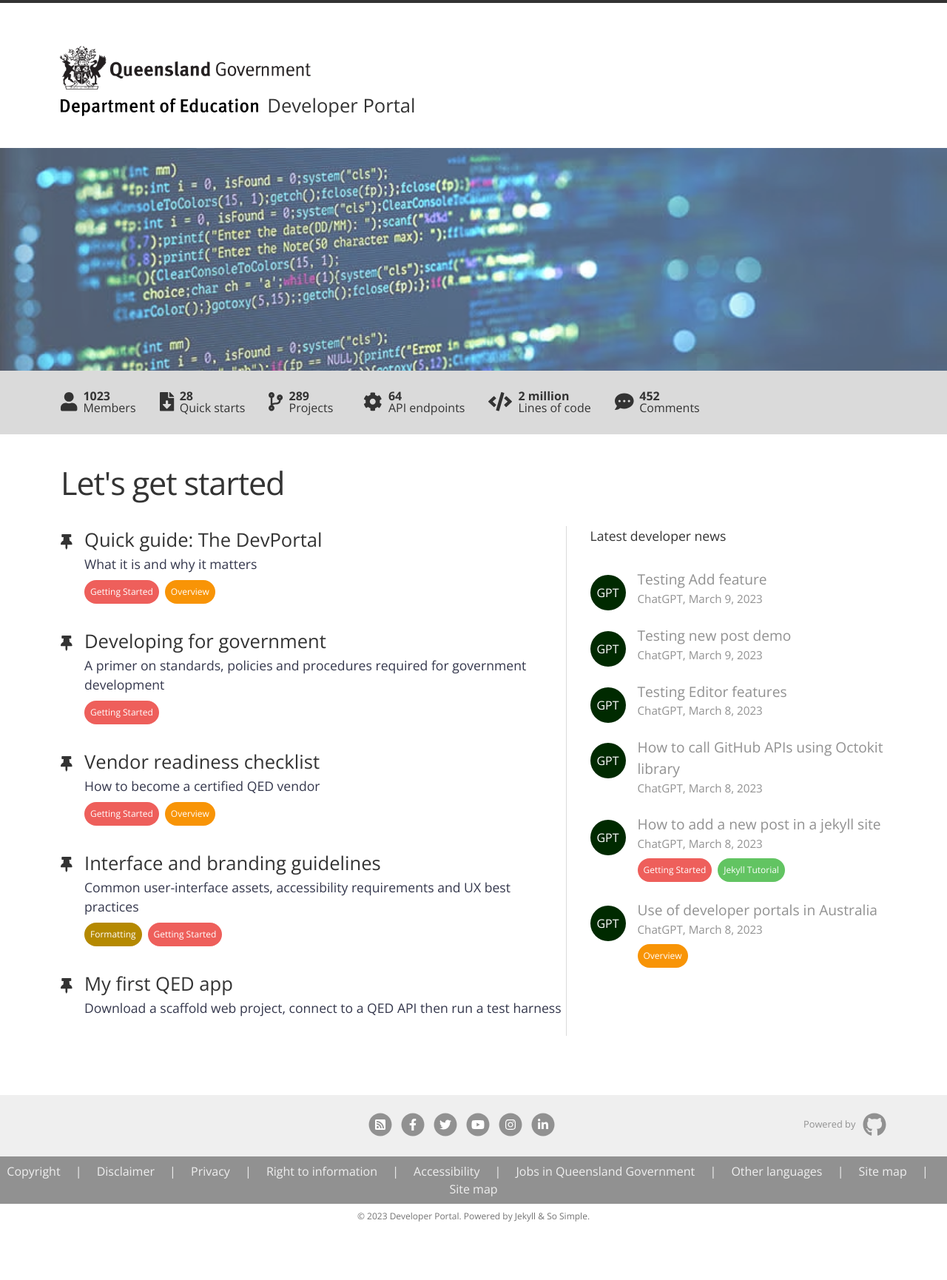
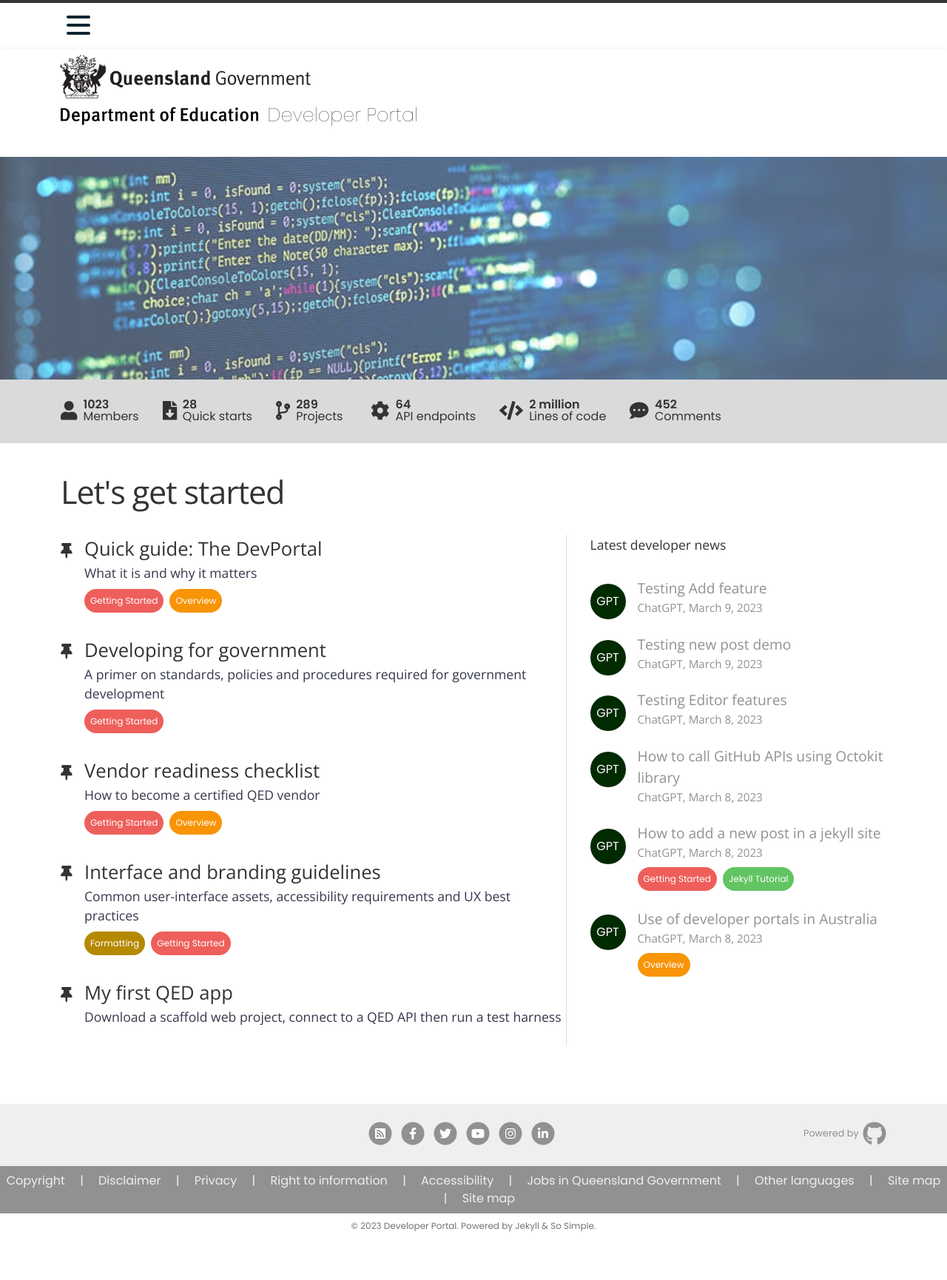
Before and after one commit to QED-DeveloperPortal/qed-developer-portal, a Jekyll site: the page built from index.md, in a window 1280 px wide. Shown: the whole page at 74% size. Built offline with Jekyll 4.4.1, drawn with Linux system fonts in a browser that asks for light colours; some web fonts are replaced; comment, search, counter and statistics services are not loaded.

Commit message:
Nav menu option #2!

```diff
--- a/_includes/navigation.html
+++ b/_includes/navigation.html
@@ -1,5 +1,5 @@
 {% if site.data.navigation %}
-  <div class="navigation-wrapper">
+  <!-- <div class="navigation-wrapper">
     <a href="#menu-toggle" id="menu-toggle">{{ site.data.text[site.locale].menu_label | default: 'Menu' }}</a>
     <nav id="primary-nav" class="site-nav animated drop">
       <ul>
@@ -13,5 +13,30 @@
         {%- endfor -%}
       </ul>
     </nav>
-  </div><!-- /.navigation-wrapper -->
+  </div>/.navigation-wrapper -->
+  <nav>
+    <div class="navbar" style="margin-bottom: 8px;">
+      <div class="container nav-container">
+          <input class="checkbox" type="checkbox" name="" id="" />
+          <div class="hamburger-lines">
+            <span class="line line1"></span>
+            <span class="line line2"></span>
+            <span class="line line3"></span>
+          </div>
+        <!-- <div class="logo">
+          <h1>Navbar</h1>
+        </div> -->
+        <div class="menu-items">
+          {%- for link in site.data.navigation -%}
+            {%- if link.url contains '://' -%}
+              {%- assign url = link.url -%}
+            {%- else -%}
+              {%- assign url = link.url | relative_url -%}
+            {%- endif -%}
+            <li><a href="{{ url }}">{{ link.title }}</a></li>
+          {%- endfor -%}
+        </div>
+      </div>
+    </div>
+  </nav>
 {% endif %}
--- a/_sass/so-simple/_navigation.scss
+++ b/_sass/so-simple/_navigation.scss
@@ -0,0 +1,152 @@
+@import url("https://fonts.googleapis.com/css2?family=Poppins:ital,wght@0,100;0,200;0,300;0,400;0,500;0,600;0,700;0,800;0,900;1,100;1,200;1,300;1,400;1,500;1,600;1,700;1,800;1,900&display=swap");
+
+* {
+  margin: 0;
+  padding: 0;
+  box-sizing: border-box;
+}
+
+body {
+  font-family: "Poppins", sans-serif;
+}
+
+.container {
+  max-width: 1050px;
+  width: 90%;
+  margin: auto;
+}
+
+.navbar {
+  width: 100%;
+  box-shadow: 0 1px 4px rgb(146 161 176 / 15%);
+}
+
+.nav-container {
+  display: flex;
+  justify-content: space-between;
+  align-items: center;
+  height: 62px;
+}
+
+.navbar .menu-items {
+  display: flex;
+  background: #fff;
+  opacity: 0.9;
+}
+
+.navbar .nav-container li {
+  list-style: none;
+}
+
+.navbar .nav-container a {
+  text-decoration: none;
+  color: #0e2431;
+  font-weight: 500;
+  font-size: 1.2rem;
+  padding: 0.7rem;
+}
+
+.navbar .nav-container a:hover{
+    font-weight: bolder;
+}
+
+.nav-container {
+  display: block;
+  position: relative;
+  height: 60px;
+}
+
+.nav-container .checkbox {
+  position: absolute;
+  display: block;
+  height: 32px;
+  width: 32px;
+  top: 20px;
+  left: 20px;
+  z-index: 5;
+  opacity: 0;
+  cursor: pointer;
+}
+
+.nav-container .hamburger-lines {
+  display: block;
+  height: 26px;
+  width: 32px;
+  position: absolute;
+  top: 17px;
+  left: 20px;
+  z-index: 2;
+  display: flex;
+  flex-direction: column;
+  justify-content: space-between;
+}
+
+.nav-container .hamburger-lines .line {
+  display: block;
+  height: 4px;
+  width: 100%;
+  border-radius: 10px;
+  background: #0e2431;
+}
+
+.nav-container .hamburger-lines .line1 {
+  transform-origin: 0% 0%;
+  transition: transform 0.4s ease-in-out;
+}
+
+.nav-container .hamburger-lines .line2 {
+  transition: transform 0.2s ease-in-out;
+}
+
+.nav-container .hamburger-lines .line3 {
+  transform-origin: 0% 100%;
+  transition: transform 0.4s ease-in-out;
+}
+
+.navbar .menu-items {
+  padding-top: 120px;
+  box-shadow: inset 0 0 2000px rgba(255, 255, 255, .5);
+  height: 100vh;
+  width: 100%;
+  transform: translate(-150%);
+  display: flex;
+  flex-direction: column;
+  margin-left: -40px;
+  padding-left: 50px;
+  transition: transform 0.5s ease-in-out;
+  text-align: center;
+}
+
+.navbar .menu-items li {
+  margin-bottom: 1.2rem;
+  font-size: 1.5rem;
+  font-weight: 500;
+}
+
+.logo {
+  position: absolute;
+  top: 5px;
+  right: 15px;
+  font-size: 1.2rem;
+  color: #0e2431;
+}
+
+.nav-container input[type="checkbox"]:checked ~ .menu-items {
+  transform: translateX(0);
+}
+
+.nav-container input[type="checkbox"]:checked ~ .hamburger-lines .line1 {
+  transform: rotate(45deg);
+}
+
+.nav-container input[type="checkbox"]:checked ~ .hamburger-lines .line2 {
+  transform: scaleY(0);
+}
+
+.nav-container input[type="checkbox"]:checked ~ .hamburger-lines .line3 {
+  transform: rotate(-45deg);
+}
+
+.nav-container input[type="checkbox"]:checked ~ .logo{
+  display: none;
+}
--- a/_sass/so-simple/_page.scss
+++ b/_sass/so-simple/_page.scss
@@ -90,7 +90,7 @@
   text-align: center;
   margin-top: (-1 * $site-logo-height) / 2;
   opacity: 0.7;
-  z-index: 1;
+  z-index: -1;
 
   @include breakpoint($medium) {
     margin-top: (-1.5 * $site-logo-height) / 2;
```
